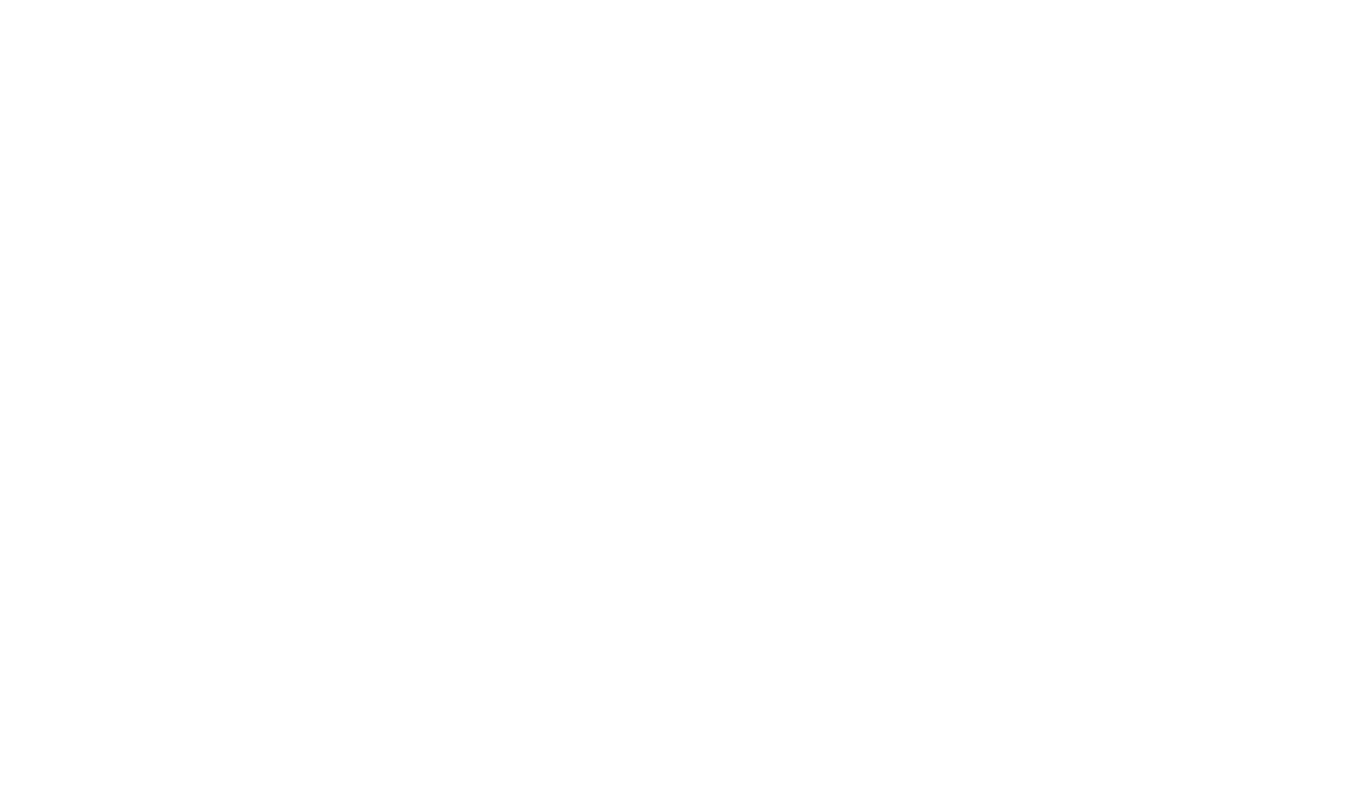
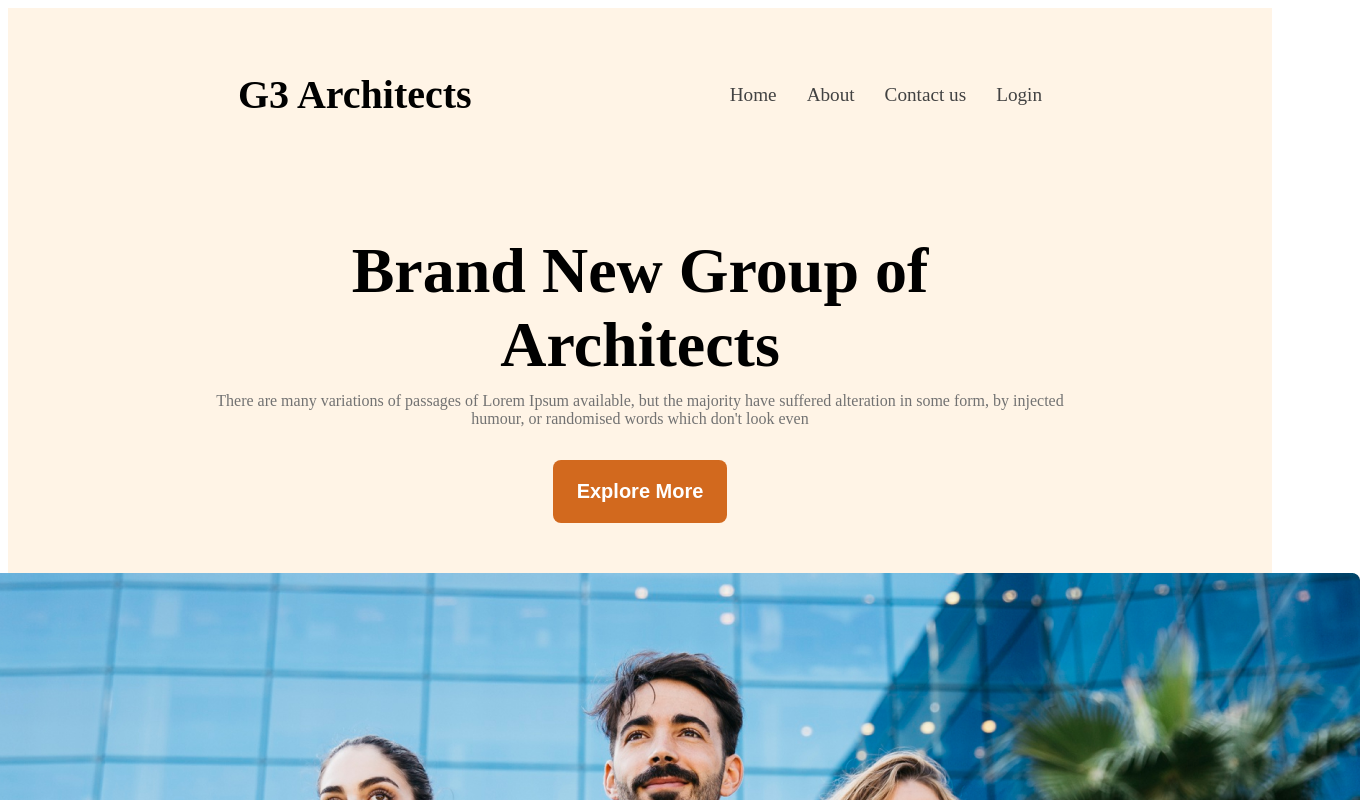
Before and after one commit to Sojib1217/G3-Architect-website, a plain HTML site: page index.html in a window 1280 px wide. Shown: the top 800 px of the page, 1360 px wide, since content can reach past the window. Drawn offline with Linux system fonts and the light colour scheme.

Commit message:
header added to the website

```diff
--- a/index.html
+++ b/index.html
@@ -6,8 +6,28 @@
 	<title>G3 Architect website</title>
 	<link rel="stylesheet" href="styles/architect.css">
 </head>
-<body>
-	<header>
+<body class=".work-sans-normal">
+	<header class="header">
+		<nav class="nav-container display-flex">
+			<h2 class="nav-title">G3 Architects</h2>
+			<ul class="nav-items display-flex">
+				<li><a href="">Home</a></li>
+				<li><a href="">About</a></li>
+				<li><a href="">Contact us</a></li>
+				<li><a href="">Login</a></li>
+			</ul>
+		</nav>
+		<section class="banner display-flex">
+			<div class="banner-contant">
+				<h1 class="brand-title">Brand New
+					Group of Architects
+					</h1>
+					<div class="brand-discripion">There are many variations of passages of Lorem Ipsum available, but the majority have suffered alteration in some form, by injected humour, or randomised words which don't look even</div>
+					<button class="btn-primary">Explore More</button>
+			</div>
+
+			<div><img src="images/banner.png" alt=""></div>
+		</section>
 
 	</header>
 	<main>
--- a/styles/architect.css
+++ b/styles/architect.css
@@ -0,0 +1,80 @@
+
+@import url('https://fonts.googleapis.com/css2?family=Work+Sans:ital,wght@0,100..900;1,100..900&display=swap');
+
+
+.work-sans-normal{
+	font-family: "Work Sans", serif;
+	font-optical-sizing: auto;
+	font-style: normal;
+  }
+
+
+  .header{
+	max-width: 1920px;
+	background-color: rgba(255, 144, 14, 0.1);
+
+  }
+  /* --nav styles */
+  .display-flex{
+	display: flex;
+  }
+  .nav-container{
+	justify-content: space-between;
+	align-items: center;
+	padding: 30px 230px;
+  }
+  .nav-items{
+	gap: 30px;
+  }
+  .nav-title{
+	font-size: 2.5rem;
+	font-weight: bold;
+  }
+
+  .nav-items li {
+	/* text-decoration: none; */
+	list-style: none;
+  }
+  li>a{
+	text-decoration: none;
+	font-size: 1.2rem;
+	color: #424242;
+  }
+  /* banner styles */
+  .banner{
+	flex-direction: column;
+	justify-content: center;
+	align-items: center;
+  }
+  .banner-contant{
+	max-width: 860px;
+	margin: 0 auto;
+	text-align: center;
+
+  }
+  .brand-title{
+	font-size: 4rem;
+	font-weight: bold;
+	margin-bottom: 10px;
+  }
+  section >img{
+	width: 1440px;
+	height: 700px;
+	padding:50px 240px;
+
+  }
+ .brand-discripion{
+	color: rgba(114, 114, 114, 1);
+	margin-bottom: 32px;
+ }
+ .btn-primary{
+	background-color: chocolate;
+	color: white;
+	font-size: 1.25rem;
+	font-weight: 600;
+	padding: 20px 24px;
+	border: none;
+	border-radius: 8px;
+	margin-bottom: 50px;
+
+ }
```
